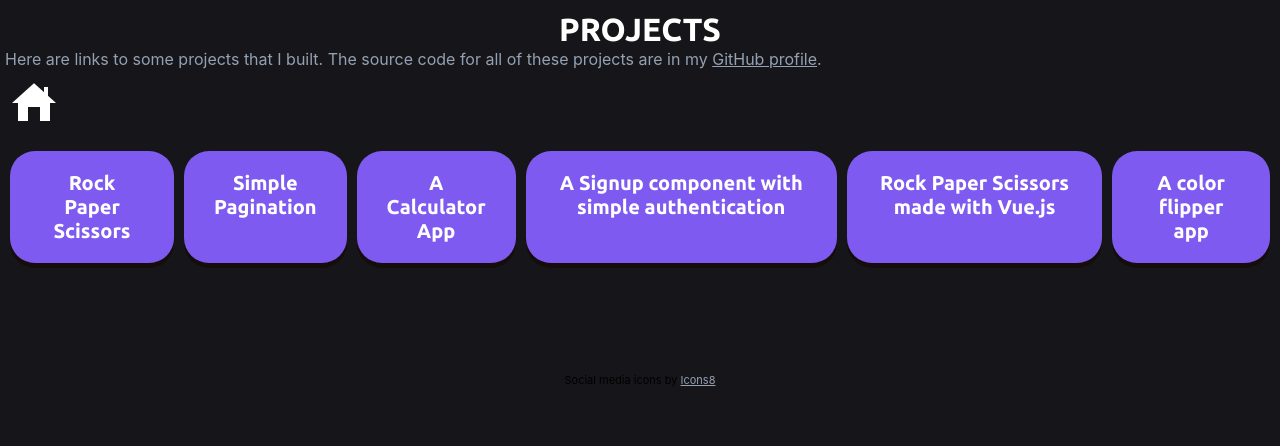
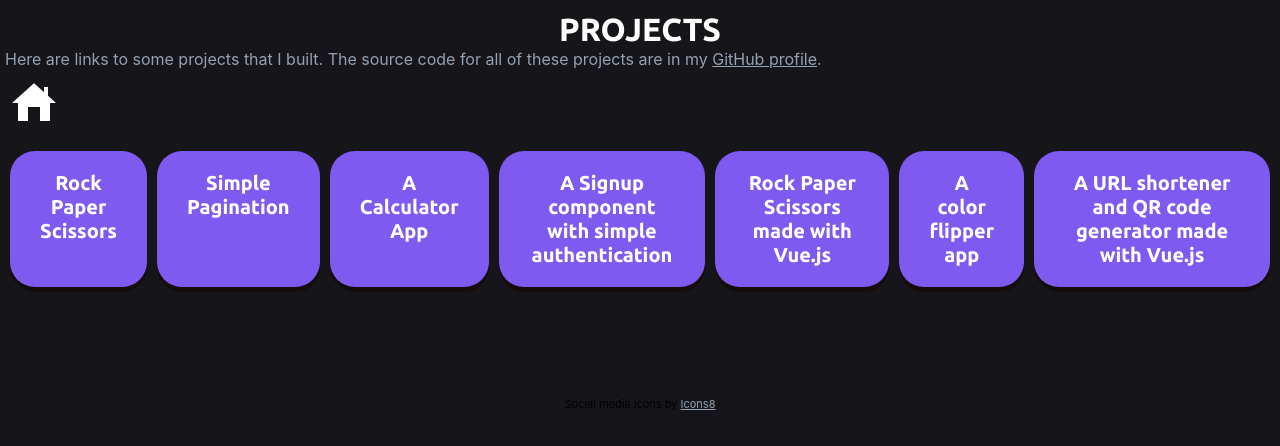
Before and after one commit to DarkerArcher/my-site, a React (Create React App) app: page /projects in a window 1280 px wide. Shown: the top 446 px of the page. Built offline with nearby package versions, Linux system fonts and the light colour scheme.

Commit message:
Added new project

```diff
--- a/src/components/links.js
+++ b/src/components/links.js
@@ -42,6 +42,9 @@ function ProjectLinks() {
                     <a href='https://archers-color-flipper.netlify.app/' target="_blank" rel="noreferrer">
                         A color flipper app
                     </a>
+                    <a href='https://archers-chop.netlify.app/' target="_blank" rel="noreferrer">
+                        A URL shortener and QR code generator made with Vue.js
+                    </a>
                 </div>
             </main >
         </>
```
